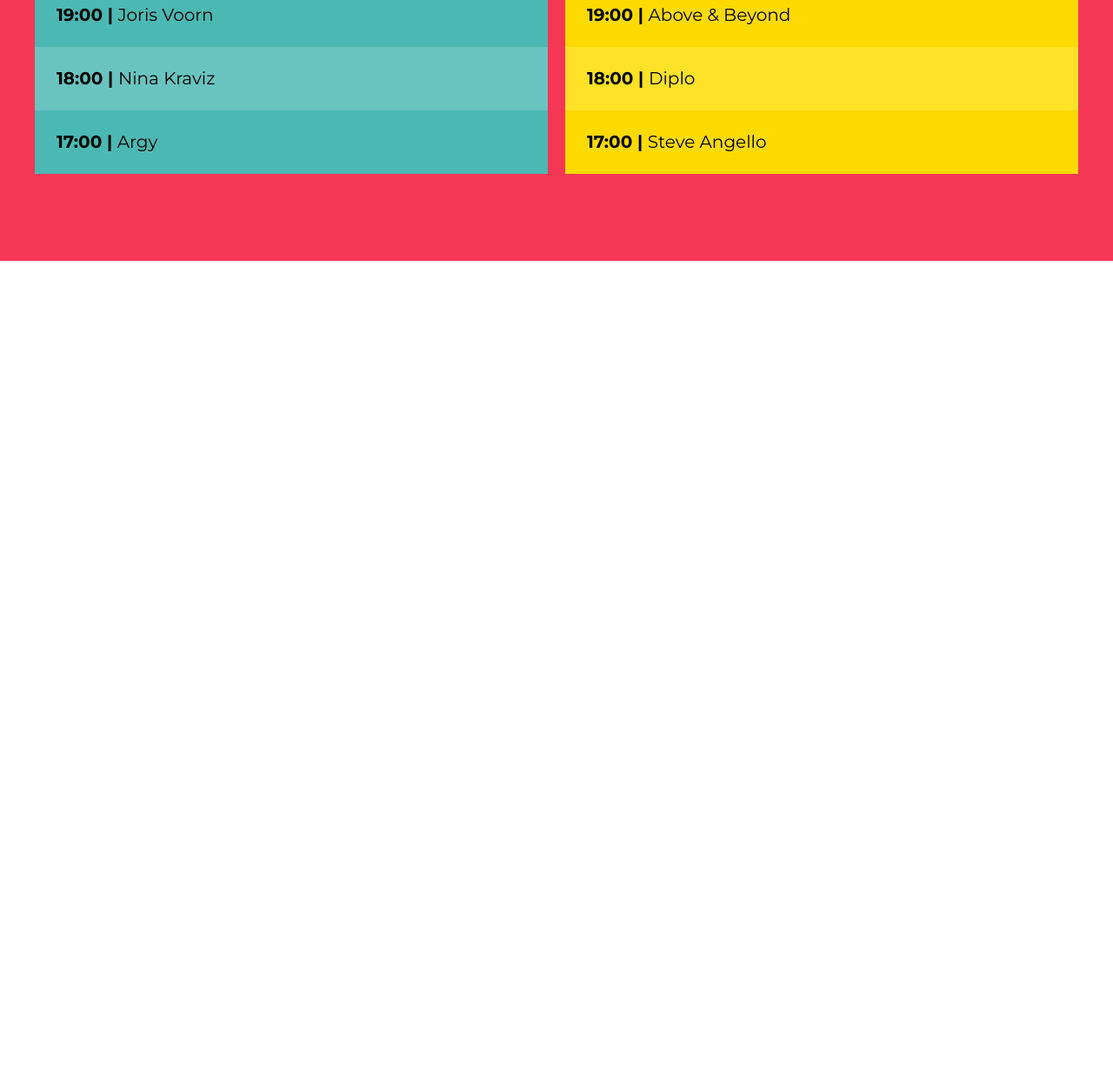
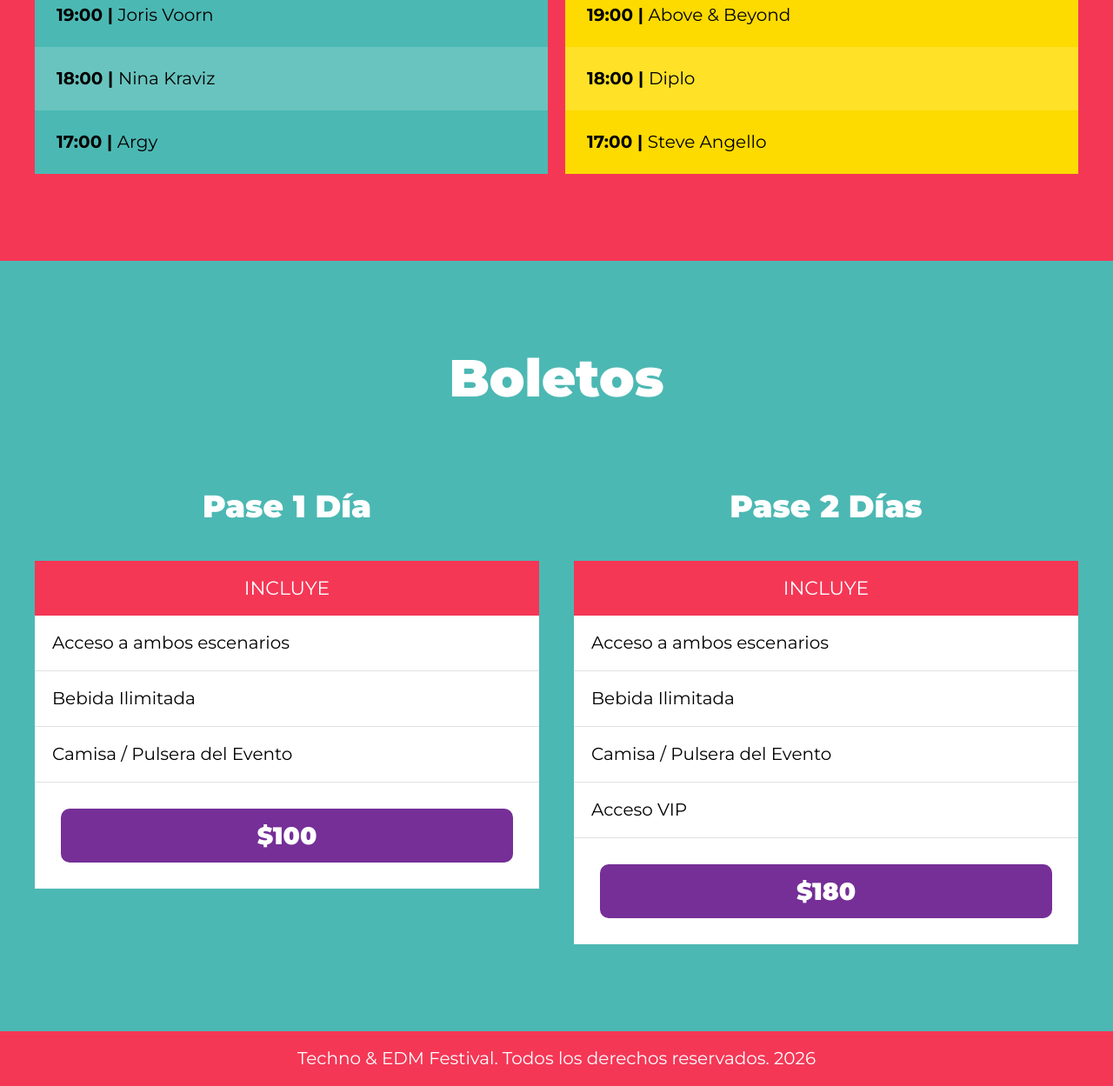
Before and after one commit to MarioMunera1993/FestivalDeMusica, a website: page index.html in a window 1280 px wide. Shown: the part 2634-3883 px from the top of the page at 87% size. Before the commit the page ends 2934 px from the top, so only its background shows below. Drawn offline with Linux system fonts and the light colour scheme; files that its build step writes are made by us from their sources.

Commit message:
feat: add boleto section and styles, enhance gulp tasks, and update HTML structure
- Added new boleto section in index.html with pricing and details for tickets.
- Created SCSS file for boleto styles (_boletos.scss) and included necessary styles.
- Updated app.css with new styles for boleto section and footer.
- Enhanced gulpfile.js to include JavaScript task and sourcemaps for CSS.
- Updated package.json to simplify dev script.
- Improved HTML structure for better readability and consistency.
- Added source maps for CSS to aid in debugging.

```diff
--- a/gulpfile.js
+++ b/gulpfile.js
@@ -1,17 +1,29 @@
-import { src, dest, watch} from 'gulp'
+import { src, dest, watch, series} from 'gulp'
 import * as dartSass from 'sass'
 import gulpSass from 'gulp-sass'
 
 const sass = gulpSass(dartSass)
 
+export function js( done ) {
+
+    src('src/js/app.js')
+        .pipe( dest('build/js'))
+
+    done()
+
+}
+
 export function css( done ) {
-    src('src/scss/app.scss')
+    src('src/scss/app.scss',{sourcemaps: true})
         .pipe( sass().on('error', sass.logError) )
-        .pipe(dest('build/css'))
+        .pipe(dest('build/css',{sourcemaps: '.'}))
 
     done()
 }
 
 export function dev(){
-    watch('src/scss/**/*.scss', css)
+    watch('src/scss/**/*.scss', css),
+    watch('src/js/**/*.js', js)
 }
+
+export default series(js, css, dev);
--- a/index.html
+++ b/index.html
@@ -1,14 +1,15 @@
 <!doctype html>
 <html lang="es">
-
   <head>
     <meta charset="UTF-8" />
     <meta name="viewport" content="width=device-width, initial-scale=1.0" />
     <link rel="stylesheet" href="build/css/app.css" />
     <link rel="preconnect" href="https://fonts.googleapis.com" />
     <link rel="preconnect" href="https://fonts.gstatic.com" crossorigin />
-    <link href="https://fonts.googleapis.com/css2?family=Montserrat:ital,wght@0,100..900;1,100..900&display=swap"
-        rel="stylesheet" />
+    <link
+      href="https://fonts.googleapis.com/css2?family=Montserrat:ital,wght@0,100..900;1,100..900&display=swap"
+      rel="stylesheet"
+    />
     <title>Festival de Música</title>
   </head>
 
@@ -22,9 +23,7 @@
           <a href="#">Galeria</a>
           <a href="#">Boletos</a>
         </nav>
-
       </div>
-
     </header>
     <div class="video">
       <div class="overlay">
@@ -34,21 +33,25 @@
         </div>
       </div>
       <video autoplay muted loop>
-            <source src="video/dj.mp4" type="video/mp4"/>
-            <source src="video/dj.ogv" type="video/ogg"/>
-            <source src="video/dj.webm" type="video/webm"/>
+        <source src="video/dj.mp4" type="video/mp4" />
+        <source src="video/dj.ogv" type="video/ogg" />
+        <source src="video/dj.webm" type="video/webm" />
       </video>
     </div>
 
     <section class="sobre-festival">
       <div class="imagen">
-            <img src="src/img/imagen_dj.jpg" alt="sobre festival">
-
+        <img src="src/img/imagen_dj.jpg" alt="sobre festival" />
       </div>
       <div class="contenido-festival">
         <h2>Techno & EDM Festival</h2>
         <p class="fecha">Julio 2026, Medellin Antioquia</p>
-            <p>Lorem ipsum, dolor sit amet consectetur adipisicing elit. A culpa quaerat commodi rem alias architecto odio quidem at qui, impedit quis quam blanditiis corporis dolore voluptatibus quia in, consequuntur cum!</p>
+        <p>
+          Lorem ipsum, dolor sit amet consectetur adipisicing elit. A culpa
+          quaerat commodi rem alias architecto odio quidem at qui, impedit quis
+          quam blanditiis corporis dolore voluptatibus quia in, consequuntur
+          cum!
+        </p>
       </div>
     </section>
 
@@ -61,53 +64,31 @@
           <p class="nombre-escenario">Techno</p>
 
           <ul class="calendario">
-                <li>
-                    24:00 | <span>Adam Beyer</span>
-                </li>
-                <li>
-                    22:00 | <span>Carl Cox</span>
-                </li>
-                <li>
-                    20:00 | <span>HI-LO</span>
-                </li>
-                <li>
-                    19:00 | <span>Amelie Lens</span>
-                </li>
-                <li>
-                    18:00 | <span>CamelPhat</span>
-                </li>
-                <li>
-                    17:00 | <span>ARTBAT</span>
-                </li>
+            <li>24:00 | <span>Adam Beyer</span></li>
+            <li>22:00 | <span>Carl Cox</span></li>
+            <li>20:00 | <span>HI-LO</span></li>
+            <li>19:00 | <span>Amelie Lens</span></li>
+            <li>18:00 | <span>CamelPhat</span></li>
+            <li>17:00 | <span>ARTBAT</span></li>
           </ul>
-        </div> <!--.escenario-->
+        </div>
+        <!--.escenario-->
 
         <div class="escenario bg-verde">
           <p class="nombre-escenario">EDM</p>
 
           <ul class="calendario">
-                <li>
-                    24:00 | <span>David Guetta</span>
-                </li>
-                <li>
-                    22:00 | <span>Tïesto</span>
-                </li>
-                <li>
-                    20:00 | <span>Martin Garrix</span>
-                </li>
-                <li>
-                    19:00 | <span>Steve Aoki</span>
-                </li>
-                <li>
-                    18:00 | <span>Afrojack</span>
-                </li>
-                <li>
-                    17:00 | <span>Vintage Culture</span>
-                </li>
+            <li>24:00 | <span>David Guetta</span></li>
+            <li>22:00 | <span>Tïesto</span></li>
+            <li>20:00 | <span>Martin Garrix</span></li>
+            <li>19:00 | <span>Steve Aoki</span></li>
+            <li>18:00 | <span>Afrojack</span></li>
+            <li>17:00 | <span>Vintage Culture</span></li>
           </ul>
-        </div> <!--.escenario-->
-    </div> <!--.escenarios-contenedor -->
-
+        </div>
+        <!--.escenario-->
+      </div>
+      <!--.escenarios-contenedor -->
 
       <p class="dia">Sábado 22</p>
       <div class="escenarios-contenedor">
@@ -115,53 +96,77 @@
           <p class="nombre-escenario">Techno</p>
 
           <ul class="calendario">
-                <li>
-                    24:00 | <span>Reinier Zonneveld</span>
-                </li>
-                <li>
-                    22:00 | <span>Eric Prydz</span>
-                </li>
-                <li>
-                    20:00 | <span>Deadmau5</span>
-                </li>
-                <li>
-                    19:00 | <span>Joris Voorn</span>
-                </li>
-                <li>
-                    18:00 | <span>Nina Kraviz</span>
-                </li>
-                <li>
-                    17:00 | <span>Argy</span>
-                </li>
+            <li>24:00 | <span>Reinier Zonneveld</span></li>
+            <li>22:00 | <span>Eric Prydz</span></li>
+            <li>20:00 | <span>Deadmau5</span></li>
+            <li>19:00 | <span>Joris Voorn</span></li>
+            <li>18:00 | <span>Nina Kraviz</span></li>
+            <li>17:00 | <span>Argy</span></li>
           </ul>
-        </div> <!--.escenario-->
+        </div>
+        <!--.escenario-->
 
         <div class="escenario bg-amarillo">
           <p class="nombre-escenario">EDM</p>
 
           <ul class="calendario">
-                <li>
-                    24:00 | <span>Armin Van Buuren</span>
-                </li>
-                <li>
-                    22:00 | <span>Calvin Harris</span>
-                </li>
-                <li>
-                    20:00 | <span>Hardwell</span>
-                </li>
-                <li>
-                    19:00 | <span>Above & Beyond</span>
-                </li>
-                <li>
-                    18:00 | <span>Diplo</span>
-                </li>
-                <li>
-                    17:00 | <span>Steve Angello</span>
-                </li>
+            <li>24:00 | <span>Armin Van Buuren</span></li>
+            <li>22:00 | <span>Calvin Harris</span></li>
+            <li>20:00 | <span>Hardwell</span></li>
+            <li>19:00 | <span>Above & Beyond</span></li>
+            <li>18:00 | <span>Diplo</span></li>
+            <li>17:00 | <span>Steve Angello</span></li>
           </ul>
-        </div> <!--.escenario-->
-    </div> <!--.escenarios-contenedor -->
+        </div>
+        <!--.escenario-->
+      </div>
+      <!--.escenarios-contenedor -->
     </section>
+
+    <section id="boletos" class="contenedor-boletos">
+      <h3>Boletos</h3>
+
+      <div class="boletos">
+        <div class="pase">
+          <p class="pase-nombre">Pase 1 Día</p>
+          <header class="pase-header">
+            <p>Incluye</p>
+          </header>
+          <div class="pase-body">
+            <ul>
+              <li>Acceso a ambos escenarios</li>
+              <li>Bebida Ilimitada</li>
+              <li>Camisa / Pulsera del Evento</li>
+            </ul>
+          </div>
+          <footer class="pase-footer">
+            <p>$100</p>
+          </footer>
+        </div>
+        <div class="pase">
+          <p class="pase-nombre">Pase 2 Días</p>
+          <header class="pase-header">
+            <p>Incluye</p>
+          </header>
+          <div class="pase-body">
+            <ul>
+              <li>Acceso a ambos escenarios</li>
+              <li>Bebida Ilimitada</li>
+              <li>Camisa / Pulsera del Evento</li>
+              <li>Acceso VIP</li>
+            </ul>
+          </div>
+          <footer class="pase-footer">
+            <p>$180</p>
+          </footer>
+        </div>
+      </div>
+    </section>
+
+    <footer class="footer">
+        <span>Techno & EDM Festival. Todos los derechos reservados. 2026</span>
+    </footer>
+
+    <script src="build/js/app.js"></script>
   </body>
-
 </html>
--- a/package.json
+++ b/package.json
@@ -6,7 +6,7 @@
   "main": "index.js",
   "scripts": {
     "sass": "sass --watch src/scss:dist/css",
-    "dev": "gulp dev"
+    "dev": "gulp"
   },
   "repository": {
     "type": "git",
--- /dev/null
+++ b/src/scss/layout/_boletos.scss
@@ -0,0 +1,85 @@
+@use 'base/variables' as v;
+@use 'base/mixins' as m;
+@use "sass:color";
+
+.contenedor-boletos{
+    background-color: v.$verde;
+
+    h3{
+        color: v.$blanco;
+    }
+
+    .boletos{
+        @include m.contenedor;
+        @include m.tablet{
+            @include m.grid(2, 4rem);
+        }
+    }
+}
+
+.pase{
+    transition: transform .3s ease-in-out;
+
+    &:hover{
+        transform: scale(1.1);
+    }
+    &-nombre{
+        font-size: 3.6rem;
+        font-weight: 900;
+        text-align: center;
+        color: v.$blanco;
+    }
+
+    &-header,
+    &-footer{
+        padding: .5rem;
+
+        p{
+            text-align: center;
+            color: v.$blanco;
+            margin: 0;
+        }
+
+    }
+
+    &-header{
+        background-color: v.$rosa;
+        p{
+            text-transform: uppercase;
+            font-size: 2.2rem;
+            padding: 1rem 0;
+        }
+    }
+
+    &-body{
+        background-color: v.$blanco;
+        ul{
+            @include m.resetear-lista;
+
+            li {
+                padding: 2rem;
+                border-bottom: 1px solid #e1e1e1;
+            }
+        }
+    }
+
+    &-footer{
+        background-color: v.$blanco;
+        padding: 3rem;
+
+        p{
+            font-size: 2.8rem;
+            font-weight: 900;
+            background-color: v.$morado;
+            padding: 1rem 0;
+            border-radius: 1rem;
+            cursor: pointer;
+
+            &:hover{
+                background-color: rgba(color.adjust(v.$morado, $lightness: -20%), 0.8);
+
+            }
+        }
+
+    }
+}
--- /dev/null
+++ b/src/scss/layout/_footer.scss
@@ -0,0 +1,8 @@
+@use 'base/variables' as v;
+
+.footer{
+    background-color: v.$rosa;
+    padding: 2rem 0;
+    text-align: center;
+    color: v.$blanco;
+}
--- a/src/scss/layout/_index.scss
+++ b/src/scss/layout/_index.scss
@@ -2,3 +2,5 @@
 @forward 'video';
 @forward 'festival';
 @forward 'lineup';
+@forward 'boletos';
+@forward 'footer'
```
Also changed, not shown: build/css/app.css, build/js/app.js (added), src/js/app.js (added), 1 other file. Lines whose indentation alone changed are shown as unchanged.
